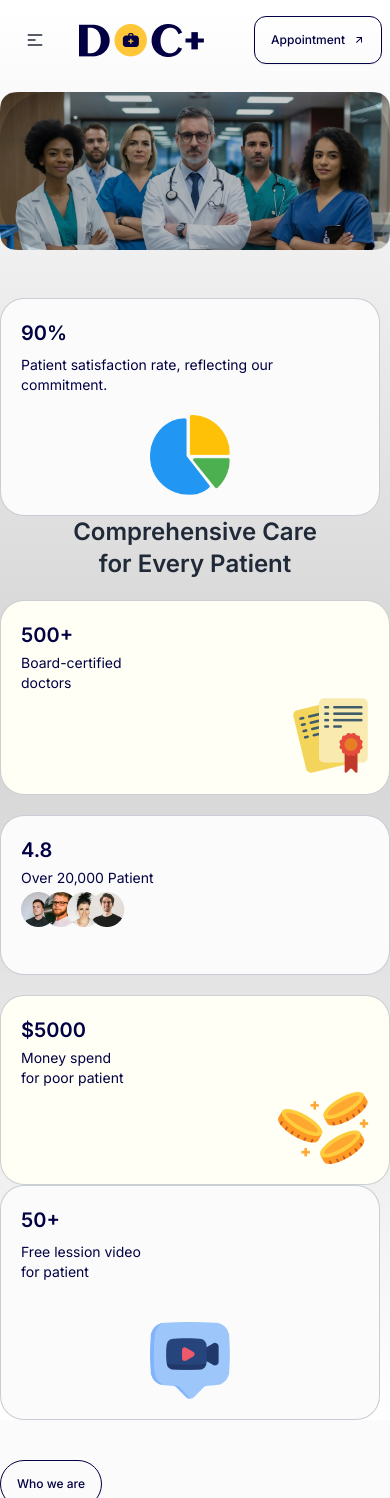
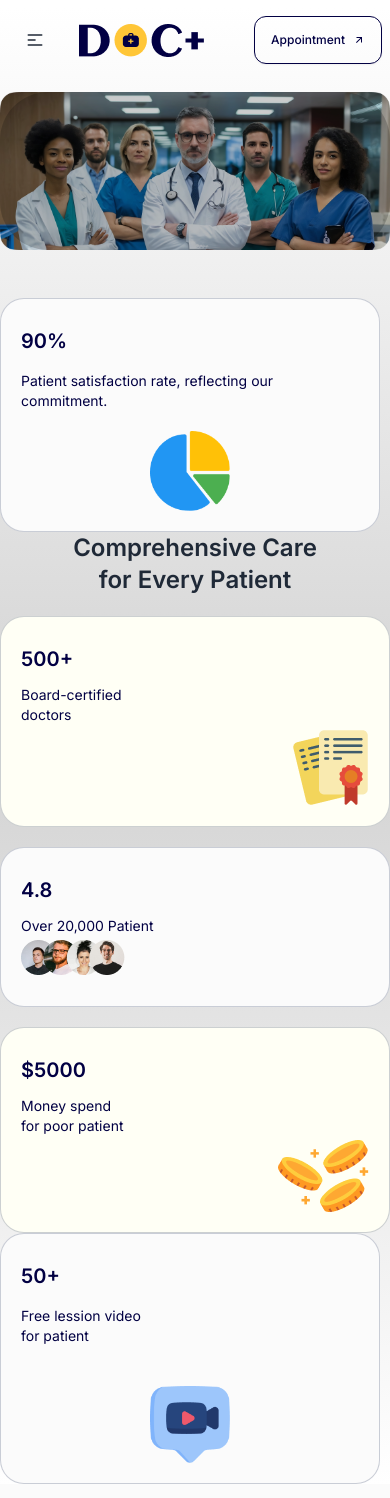
Before and after one commit to sarnali3515/task-doc, a React (Vite) app: page / in a window 390 px wide. Shown: the top 1498 px of the page. Built offline with nearby package versions, Linux system fonts and the light colour scheme.

Commit message:
responsive fixed

```diff
--- a/src/Pages/Home/Mission.jsx
+++ b/src/Pages/Home/Mission.jsx
@@ -16,7 +16,7 @@ const Mission = () => {
                     <div className="flex justify-end">
                         <img src={img} className="" alt="" />
                     </div>
-                    <div className="absolute left-4 md:right-72 -bottom-28 md:-bottom-10 md:w-96 bg-[#343268] text-white rounded-3xl py-10 px-7">
+                    <div className="absolute md:right-72 -bottom-36 md:-bottom-10 md:w-96 bg-[#343268] text-white rounded-3xl py-10 px-7">
                         <h2 className="text-2xl font-medium">Our mission is simple</h2>
                         <p>To provide high-quality healthcare services that are accessible, personalized, and patient-centered.</p>
                     </div>
--- a/src/Pages/Home/Statistics.jsx
+++ b/src/Pages/Home/Statistics.jsx
@@ -9,7 +9,7 @@ const Statistics = () => {
             <div className="grid md:grid-cols-5 md:gap-5">
                 {/* left */}
                 <div className="bg-[#FBFBFB] text-[#020043] rounded-3xl border p-5 space-y-2 border-[#02144333]">
-                    <h1 className="text-xl md:text-[40px] font-semibold ">90%</h1>
+                    <h1 className="text-xl md:text-[40px] py-2 font-semibold ">90%</h1>
                     <p className='pb-3 text-sm pr-10'>
                         Patient satisfaction rate, reflecting our commitment.
                     </p>
@@ -25,7 +25,7 @@ const Statistics = () => {
                     <div className='grid md:grid-cols-3 gap-5 mt-5'>
                         {/* middle-1 */}
                         <div className="bg-[#FFFFF5] text-[#020043] rounded-3xl border p-5 space-y-1 border-[#02144333]">
-                            <h1 className="text-xl md:text-[40px] font-semibold ">500+</h1>
+                            <h1 className="text-xl md:text-[40px] py-2 font-semibold ">500+</h1>
                             <p className=' text-sm'>
                                 Board-certified <br /> doctors
                             </p>
@@ -36,7 +36,7 @@ const Statistics = () => {
                         {/* middle-2 */}
                         <div className='flex items-end'>
                             <div className="bg-[#FBFBFB] text-[#020043] rounded-3xl border p-5 space-y-1 border-[#02144333] h-40 w-full">
-                                <h1 className="text-xl md:text-[40px] font-semibold ">4.8</h1>
+                                <h1 className="text-xl md:text-[40px] py-2 font-semibold ">4.8</h1>
                                 <p className=' text-sm'>
                                     Over 20,000 Patient
                                 </p>
@@ -47,7 +47,7 @@ const Statistics = () => {
                         </div>
                         {/* middle-3 */}
                         <div className="bg-[#FFFFF5] text-[#020043] rounded-3xl border p-5 space-y-1 border-[#02144333]">
-                            <h1 className="text-xl md:text-[40px] font-semibold ">$5000</h1>
+                            <h1 className="text-xl md:text-[40px] py-2 font-semibold ">$5000</h1>
                             <p className=' text-sm'>
                                 Money spend <br />
                                 for poor patient
@@ -60,7 +60,7 @@ const Statistics = () => {
                 </div>
                 {/* right */}
                 <div className="bg-[#FBFBFB] text-[#020043] rounded-3xl border p-5 space-y-2 border-[#02144333]">
-                    <h1 className="text-xl md:text-[40px] font-semibold ">50+</h1>
+                    <h1 className="text-xl md:text-[40px] py-2 font-semibold ">50+</h1>
                     <p className='pb-8 text-sm pr-10'>
                         Free lession video <br /> for patient
                     </p>
```
